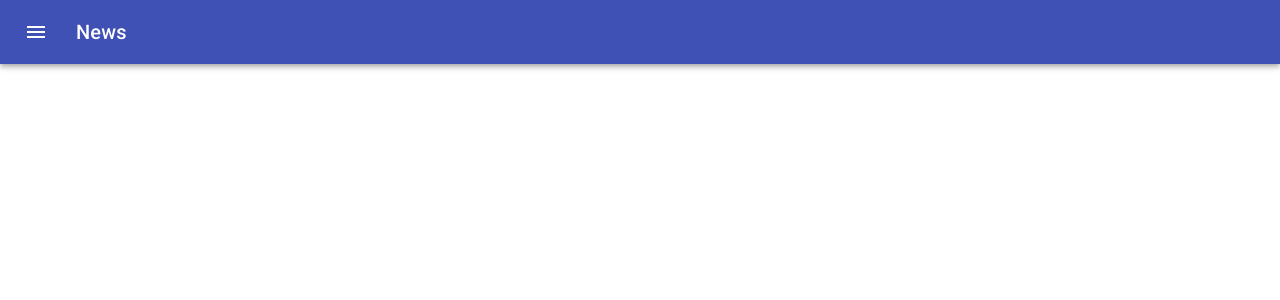
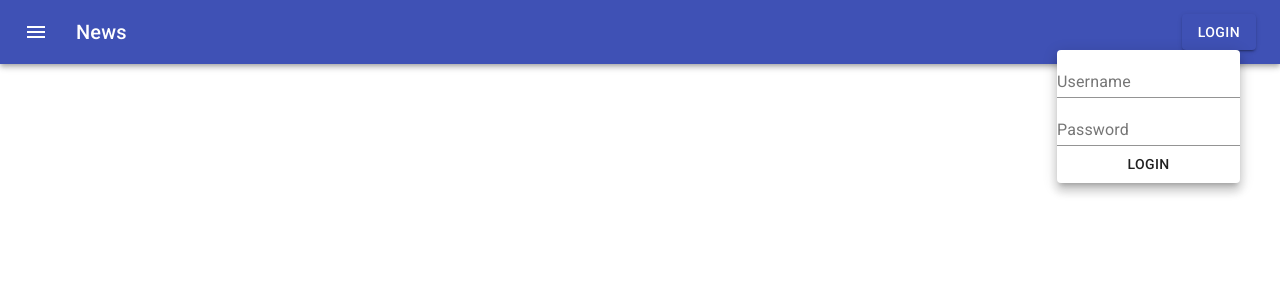
Before and after one commit to EnTaroJankov/option-select, a React (Create React App) app: page / in a window 1280 px wide. Both pictures are taken after a click on the button "LOGIN". Shown: the top 300 px of the page. Built offline with nearby package versions, Linux system fonts and the light colour scheme.

Commit message:
feat: Add dummy login popover (#14)
* feat: Add Popover login form

* fix: kebob case login form

* feat: refactored form/field for login

* feat: add labels to login fields

* fix: refactor login/logout

* directly inject doLogin into popover

* fix: rename forms

```diff
--- a/package.json
+++ b/package.json
@@ -14,6 +14,7 @@
     "@types/react-dom": "^16.9.0",
     "@types/react-redux": "^7.1.7",
     "@types/redux-logger": "^3.0.7",
+    "formik": "^2.1.4",
     "husky": "^4.2.3",
     "lint-staged": "^10.0.8",
     "prettier": "^1.19.1",
--- /dev/null
+++ b/src/shared/components/form/text-field.tsx
@@ -0,0 +1,12 @@
+import * as React from "react";
+import { FieldProps } from "formik";
+import { TextField } from "@material-ui/core";
+import { TextFieldProps } from "@material-ui/core/TextField/TextField";
+
+export const LoginField: React.FC<FieldProps & TextFieldProps> = ({
+  placeholder,
+  label,
+  field
+}) => {
+  return <TextField placeholder={placeholder} label={label} {...field} />;
+};
--- /dev/null
+++ b/src/shared/components/login/login-form.tsx
@@ -0,0 +1,63 @@
+import { Button } from "@material-ui/core";
+import { Field, Form, Formik } from "formik";
+import * as React from "react";
+import { connect } from "react-redux";
+
+import { loginRequest } from "../../redux/actions/auth";
+import { StateT } from "../../redux/reducers";
+import { LoginField } from "../form/text-field";
+
+interface Props {
+  onSubmit: (username: string, password: string) => void;
+}
+
+const LoginForm: React.FC<Props> = ({ onSubmit }) => {
+  return (
+    <Formik
+      initialValues={{ username: "", password: "" }}
+      onSubmit={values => {
+        onSubmit(values.username, values.password);
+      }}
+    >
+      {({ values }) => (
+        <Form>
+          <div>
+            <Field
+              name="username"
+              placeholder="Username..."
+              label="Username"
+              component={LoginField}
+            />
+          </div>
+          <div>
+            <Field
+              name="password"
+              placeholder="Password..."
+              label="Password"
+              component={LoginField}
+            />
+          </div>
+          <Button type="submit" fullWidth>
+            Login
+          </Button>
+        </Form>
+      )}
+    </Formik>
+  );
+};
+
+const mapStateToProps = (state: StateT) => {
+  return {
+    username: state.auth.username
+  };
+};
+
+const mapDispatchToProps = (dispatch: (action: any) => void) => {
+  return {
+    onSubmit: (username: string, password: string) => {
+      dispatch(loginRequest(username, password));
+    }
+  };
+};
+
+export default connect(mapStateToProps, mapDispatchToProps)(LoginForm);
--- /dev/null
+++ b/src/shared/components/login/login-popover.tsx
@@ -0,0 +1,54 @@
+import { Button, Popover } from "@material-ui/core";
+import React from "react";
+
+import LoginForm from "./login-form";
+
+function LoginButtonAndPopover() {
+  const [anchorEl, setAnchorEl] = React.useState<HTMLButtonElement | null>(
+    null
+  );
+
+  const handleClick = (event: React.MouseEvent<HTMLButtonElement>) => {
+    setAnchorEl(event.currentTarget);
+  };
+
+  const handleClose = () => {
+    setAnchorEl(null);
+  };
+
+  const open = Boolean(anchorEl);
+  const id = open ? "simple-popover" : undefined;
+
+  return (
+    <>
+      <Button
+        aria-describedby={id}
+        variant="contained"
+        color="primary"
+        onClick={handleClick}
+      >
+        Login
+      </Button>
+      <Popover
+        id={id}
+        open={open}
+        anchorEl={anchorEl}
+        onClose={handleClose}
+        anchorOrigin={{
+          vertical: "bottom",
+          horizontal: "center"
+        }}
+        transformOrigin={{
+          vertical: "top",
+          horizontal: "center"
+        }}
+      >
+        <div style={{ textAlign: "center" }}>
+          <LoginForm />
+        </div>
+      </Popover>
+    </>
+  );
+}
+
+export default LoginButtonAndPopover;
--- /dev/null
+++ b/src/shared/components/login/logout-button.tsx
@@ -0,0 +1,12 @@
+import { Button } from "@material-ui/core";
+import React from "react";
+
+function LogoutButton() {
+  return (
+    <Button variant="contained" color="primary">
+      Logout
+    </Button>
+  );
+}
+
+export default LogoutButton;
--- a/src/shared/components/nav-bar.tsx
+++ b/src/shared/components/nav-bar.tsx
@@ -1,24 +1,18 @@
-import React from "react";
-
+import AppBar from "@material-ui/core/AppBar";
+import IconButton from "@material-ui/core/IconButton";
 import { createStyles, makeStyles, Theme } from "@material-ui/core/styles";
-import AppBar from "@material-ui/core/AppBar";
-import { connect } from "react-redux";
 import Toolbar from "@material-ui/core/Toolbar";
 import Typography from "@material-ui/core/Typography";
-import Button from "@material-ui/core/Button";
-import IconButton from "@material-ui/core/IconButton";
 import MenuIcon from "@material-ui/icons/Menu";
+import React from "react";
+import { connect } from "react-redux";
+
 import { StateT } from "../redux/reducers";
-import { loginRequest } from "../redux/actions/auth";
+import LoginButtonAndPopover from "./login/login-popover";
+import LogoutButton from "./login/logout-button";
 
 interface ComponentPropsT {
   username: string;
-  doLogin: (username: string, password: string) => void;
-  //loginError: string,
-}
-
-export interface ContainerPropsT {
-  // no props
 }
 
 const useStyles = makeStyles((theme: Theme) =>
@@ -38,13 +32,9 @@ const useStyles = makeStyles((theme: Theme) =>
 function ButtonAppBar(props: ComponentPropsT) {
   const classes = useStyles();
 
-  const { username, doLogin } = props;
+  const { username } = props;
 
   const isLoggedIn = username !== null;
-
-  const onClickLogin = () => {
-    doLogin("username", "password");
-  };
 
   return (
     <div className={classes.root}>
@@ -61,11 +51,7 @@ function ButtonAppBar(props: ComponentPropsT) {
           <Typography variant="h6" className={classes.title}>
             News
           </Typography>
-          {!isLoggedIn ? (
-            <Button color="inherit" onClick={onClickLogin}>
-              Login
-            </Button>
-          ) : null}
+          {isLoggedIn ? <LogoutButton /> : <LoginButtonAndPopover />}
         </Toolbar>
       </AppBar>
     </div>
@@ -78,12 +64,4 @@ const mapStateToProps = (state: StateT) => {
   };
 };
 
-const mapDispatchToProps = (dispatch: (action: any) => void) => {
-  return {
-    doLogin: (username: string, password: string) => {
-      dispatch(loginRequest(username, password));
-    }
-  };
-};
-
-export default connect(mapStateToProps, mapDispatchToProps)(ButtonAppBar);
+export default connect(mapStateToProps)(ButtonAppBar);
```
Also changed, not shown: 1 other file (tests, documents, lock files or other folders).
